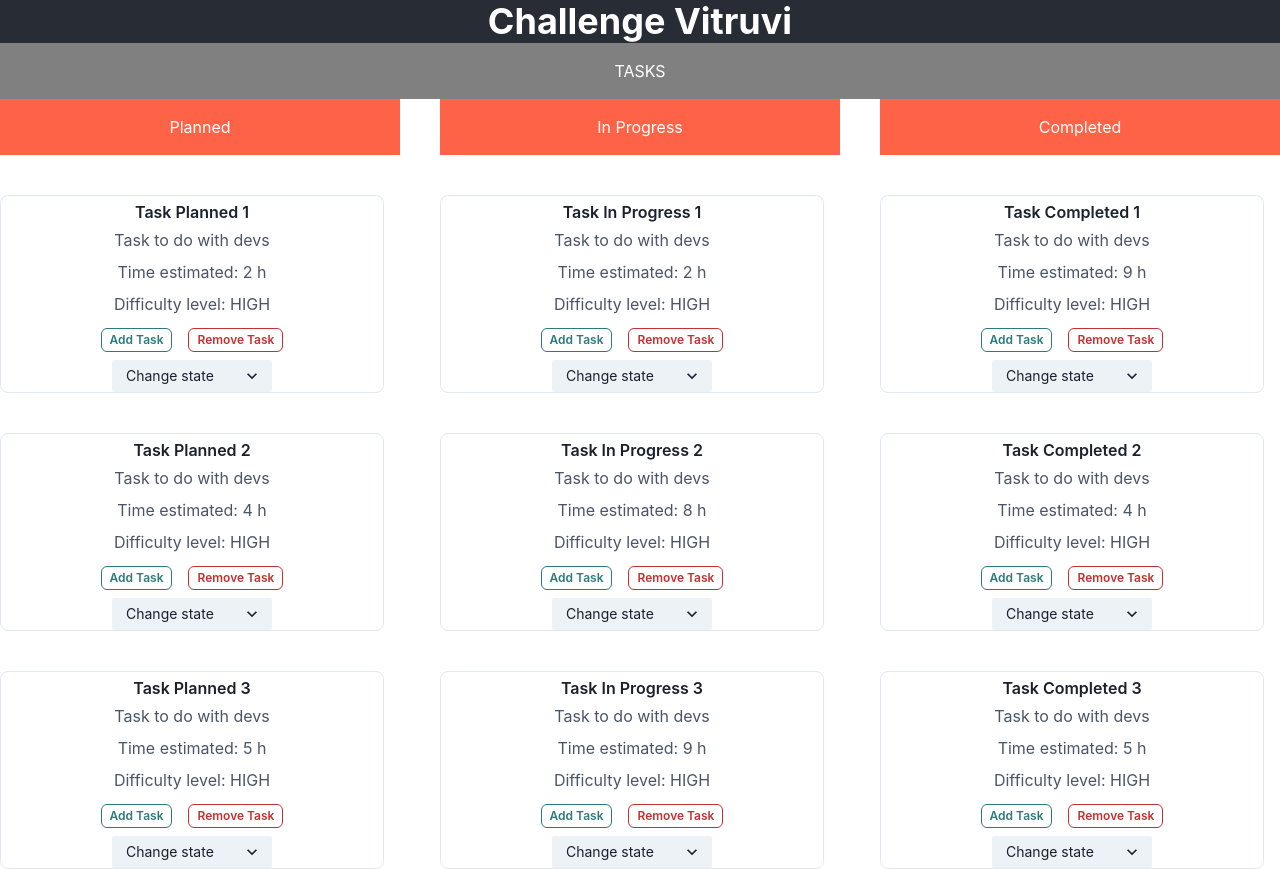
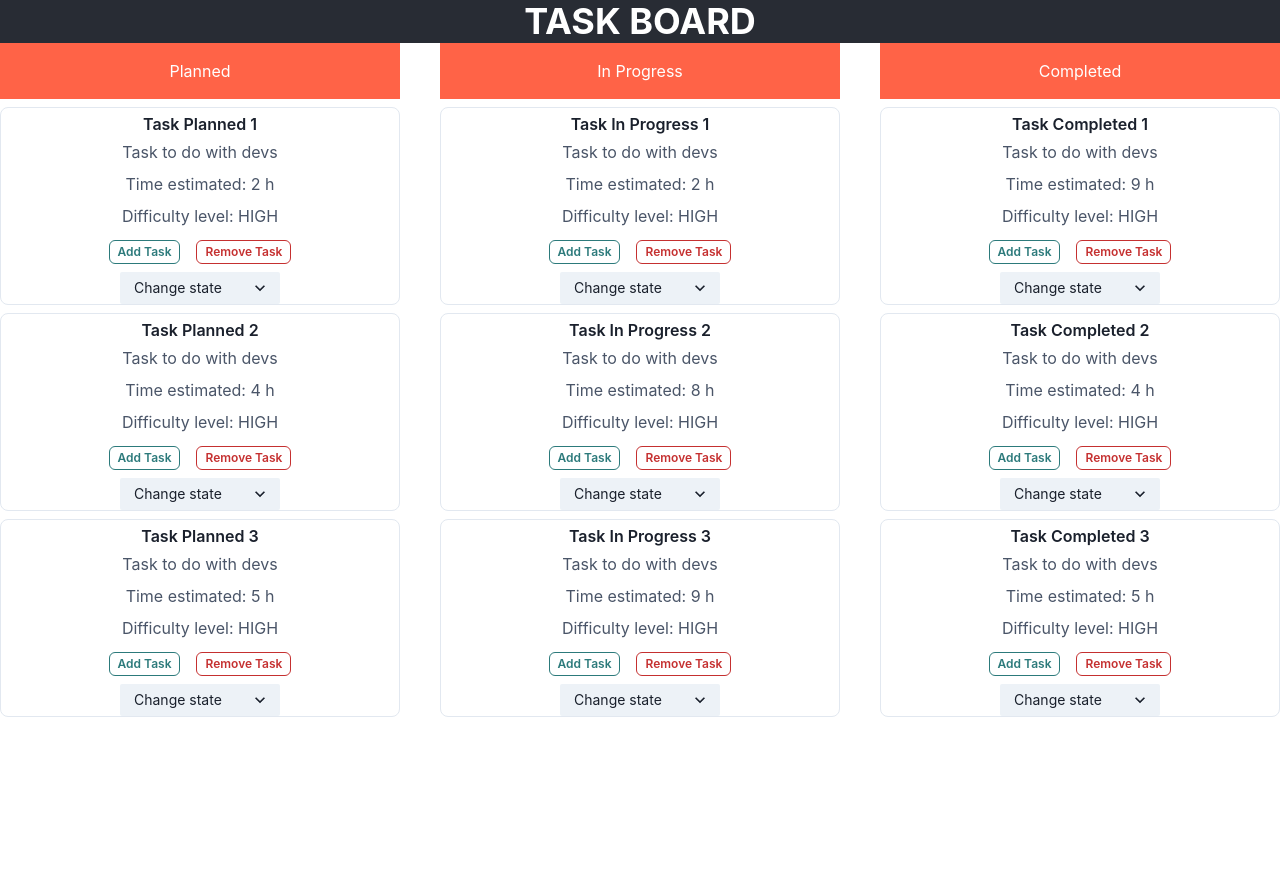
Before and after one commit to NicoMoli/challenge-vitruvi, a React (Create React App) app: page / in a window 1280 px wide. After the commit the page ends 800 px from the top, so only its background shows below. Built offline with nearby package versions, Linux system fonts and the light colour scheme.

Commit message:
Improving some styles

```diff
--- a/src/App.js
+++ b/src/App.js
@@ -77,11 +77,7 @@ function App() {
       <div className="App">
         {!error ? (
           <Box>
-            <Heading className="App-header">Challenge Vitruvi</Heading>
-
-            <Box bg="grey" w="100%" p={4} color="white">
-              TASKS
-            </Box>
+            <Heading className="App-header">TASK BOARD</Heading>
 
             <SimpleGrid columns={[2, null, 3]} spacing="40px">
               <CardTask
--- a/src/components/cardTask.js
+++ b/src/components/cardTask.js
@@ -1,7 +1,7 @@
 import {
   Box,
   Button,
-  SimpleGrid,
+  Stack,
   Select,
   Center,
   useDisclosure,
@@ -29,8 +29,8 @@ export const CardTask = ({
 
   return (
     <Box>
-      <SimpleGrid columns={[1, null, 1]} spacing="40px">
-        <Box bg="tomato" w="100%" p={4} color="white">
+      <Stack direction={"column"}>
+        <Box bg="tomato" p={4} color="white">
           {columnTitle}
         </Box>
 
@@ -39,7 +39,6 @@ export const CardTask = ({
           .map((item) => (
             <Box
               key={item.id}
-              maxW="sm"
               borderWidth="1px"
               borderRadius="lg"
               overflow="hidden"
@@ -113,7 +112,7 @@ export const CardTask = ({
               </Center>
             </Box>
           ))}
-      </SimpleGrid>
+      </Stack>
     </Box>
   )
 }
```
